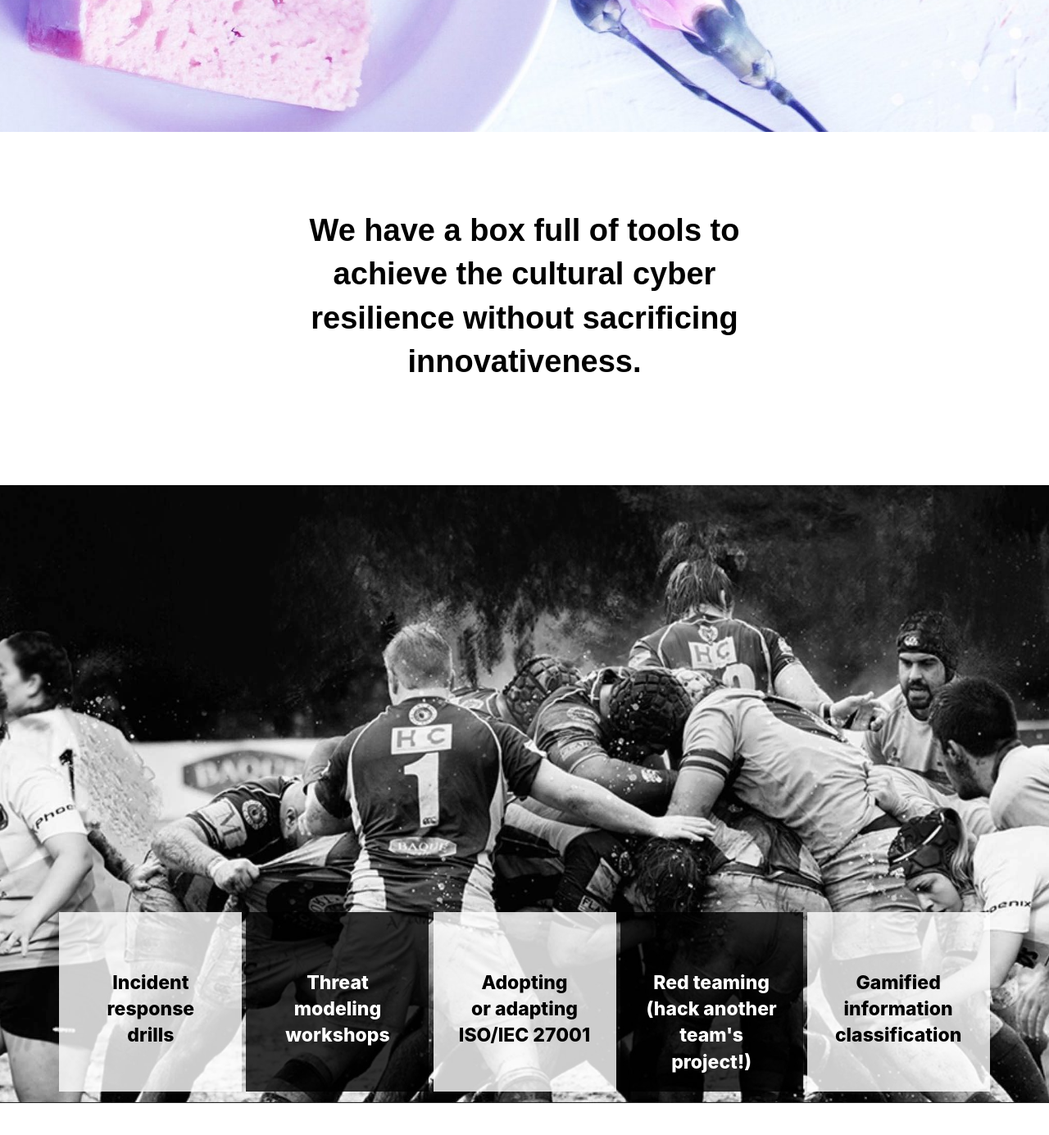
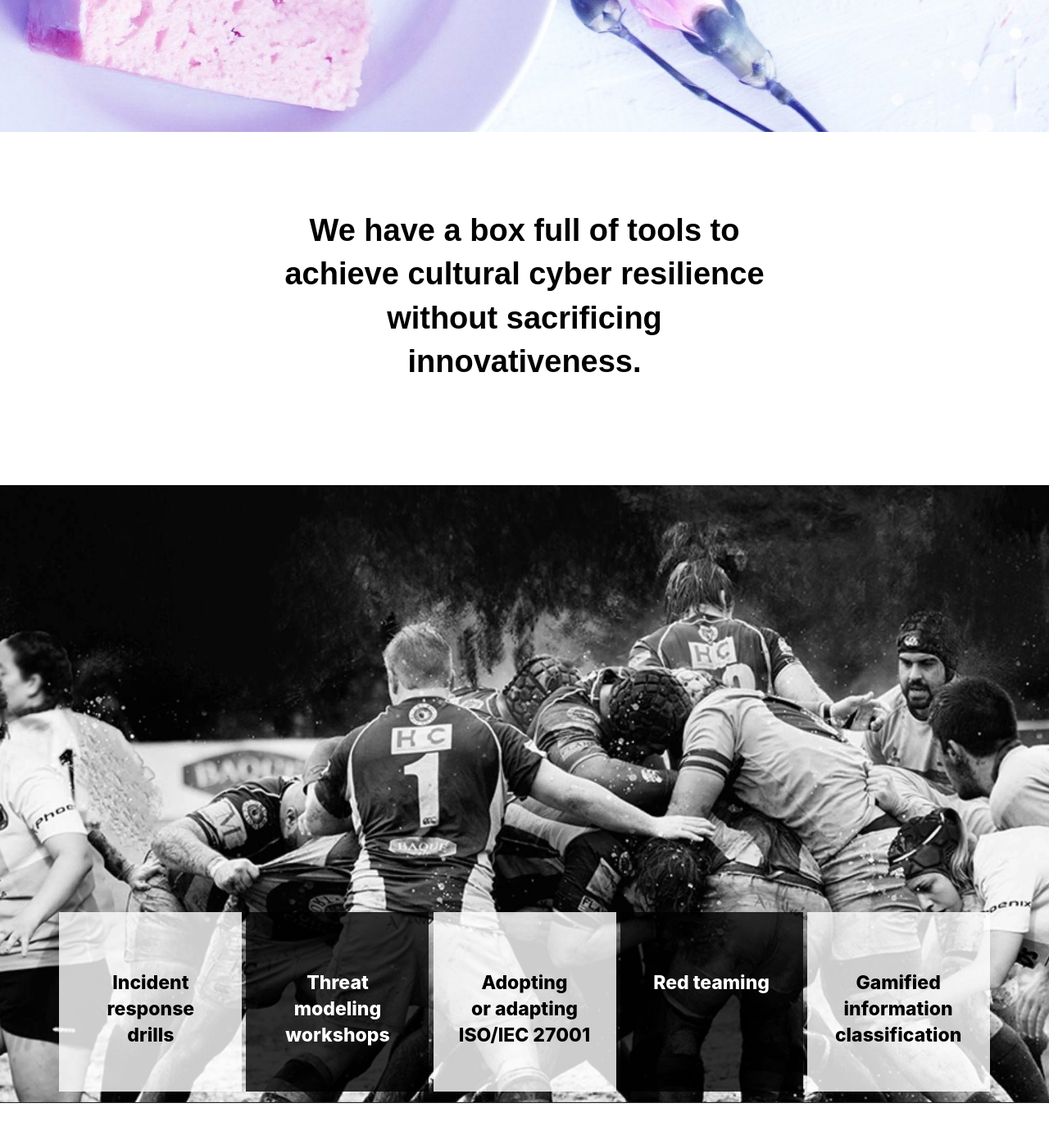
Before and after one commit to cultsecurity/cultsecurity.github.io, a Jekyll site: the page built from index.html, in a window 1280 px wide and 1400 px high, scrolled down 5206 px. Shown: the top 1385 px of the window at 82% size. Built offline with Jekyll 4.4.1, drawn with Linux system fonts in a browser that asks for light colours; some of the changed text lies outside the part shown.

Commit message:
Minor word changes

```diff
--- a/index.html
+++ b/index.html
@@ -123,7 +123,7 @@ custom_js:
     <div class="section-header">
       <p><br/><br/><br/></p>
       <p class="shortphrase">
-        We have a box full of tools to achieve the cultural cyber resilience without sacrificing innovativeness.
+        We have a box full of tools to achieve cultural cyber resilience without sacrificing innovativeness.
       </p>
       <p><br/><br/><br/></p>
     </div>
@@ -154,7 +154,7 @@ custom_js:
   </div>
 
   <div class="contact-block offering dark">
-    <p>Red teaming<br/>(hack another</br>team's project!)</p>
+    <p>Red teaming</p>
     <div class="new-line"> </div>
   </div>
 
@@ -171,9 +171,9 @@ custom_js:
     <div class="section-header">
       <p><br/><br/><br/></p>
       <p class="shortphrase">
-        We want to be a responsible company, committed to diversity, inclusivity, and ethical use of data.
+        We are responsible company, committed to diversity, inclusivity, and ethical use of data.
       </p>
-      <p><br/><br/><br/></p>
+      <p><br/><br/></p>
     </div>
   </div>
 </section>
@@ -197,7 +197,7 @@ custom_js:
       <a name="contact"></a>
       <br/>
       <p class="shortphrase">
-        Ping us!
+        Ping us.
       </p>
     </div>
 
```
Also changed, not shown: 1 other file.
